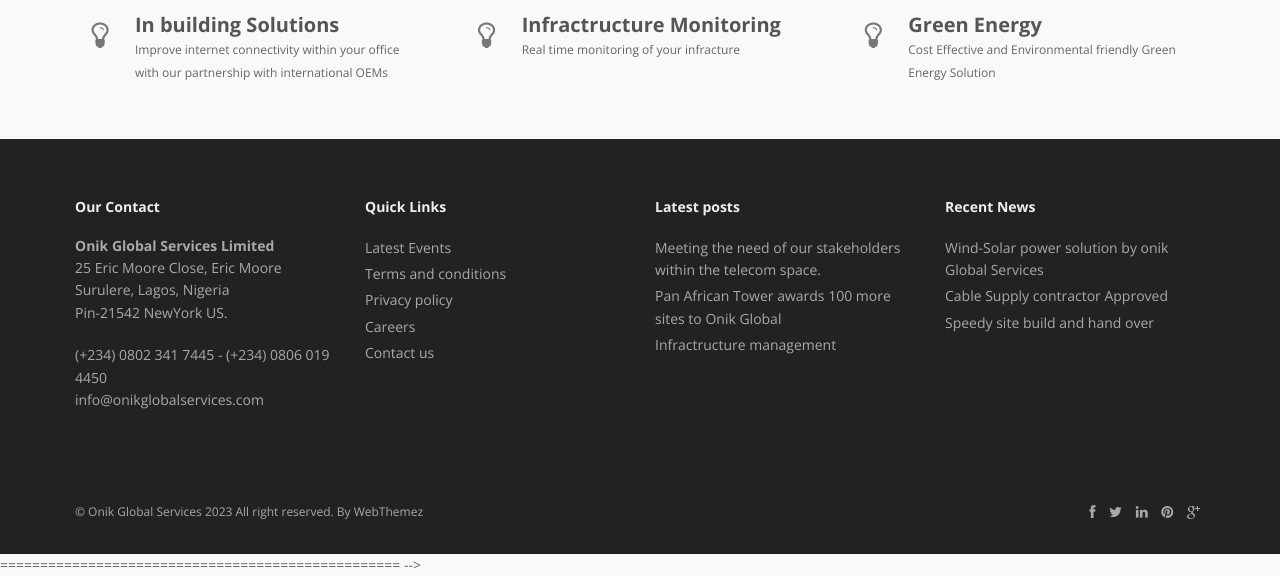
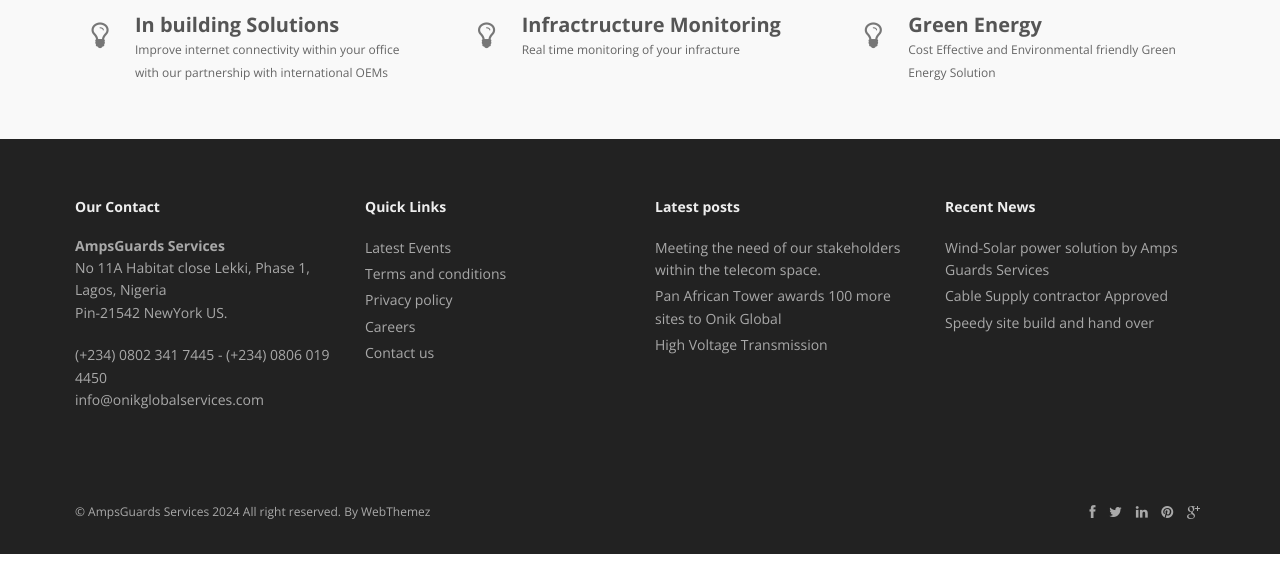
Before and after one commit to oka4dc/AmpsGuardServices, a Flask app: page /services.html in a window 1280 px wide. Shown: the part 1078-1654 px from the top of the page. After the commit the page ends 1632 px from the top, so only its background shows below. Run offline with Flask 3, Linux system fonts and the light colour scheme; some libraries are stand-ins or nearby versions.

Commit message:
Apps guards

```diff
--- a/app/templates/base.html
+++ b/app/templates/base.html
@@ -2,7 +2,7 @@
 <html lang="en">
 <head>
 <meta charset="utf-8">
-<title>Onik Global Services</title>
+<title>Apps Guards Services</title>
 <meta name="viewport" content="width=device-width, initial-scale=1.0" />
 <meta name="description" content="" />
 <meta name="author" content="http://webthemez.com" />
@@ -24,7 +24,6 @@
 	{% block content %}
 
     {% endblock %}
-    ================================================== -->
 <!-- Placed at the end of the document so the pages load faster -->
 
 
--- a/app/templates/services.html
+++ b/app/templates/services.html
@@ -149,8 +149,8 @@
                         <div class="widget">
                             <h5 class="widgetheading">Our Contact</h5>
                             <address>
-                            <strong>Onik Global Services Limited</strong><br>
-                            25 Eric Moore Close, Eric Moore Surulere, Lagos, Nigeria<br>
+                            <strong>AmpsGuards Services</strong><br>
+                            No 11A Habitat close Lekki, Phase 1, Lagos, Nigeria<br>
                              Pin-21542 NewYork US.</address>
                             <p>
                                 <i class="icon-phone"></i> (+234) 0802 341 7445 - (+234) 0806 019 4450 <br>
@@ -176,7 +176,7 @@
                             <ul class="link-list">
                                 <li><a href="#">Meeting the need of our stakeholders within the telecom space.</a></li>
                                 <li><a href="#">Pan African Tower awards 100 more sites to Onik Global</a></li>
-                                <li><a href="#">Infractructure management</a></li>
+                                <li><a href="#">High Voltage Transmission</a></li>
                             </ul>
                         </div>
                     </div>
@@ -184,7 +184,7 @@
                         <div class="widget">
                             <h5 class="widgetheading">Recent News</h5>
                             <ul class="link-list">
-                                <li><a href="#">Wind-Solar power solution by onik Global Services</a></li>
+                                <li><a href="#">Wind-Solar power solution by Amps Guards Services</a></li>
                                 <li><a href="#">Cable Supply contractor Approved</a></li>
                                 <li><a href="#">Speedy site build and hand over</a></li>
                             </ul>
@@ -198,7 +198,7 @@
                         <div class="col-lg-6">
                             <div class="copyright">
                                 <p>
-                                    <span>&copy; Onik Global Services 2023 All right reserved. By </span><a href="http://webthemez.com" target="_blank">WebThemez</a>
+                                    <span>&copy; AmpsGuards Services 2024 All right reserved. By </span><a href="http://webthemez.com" target="_blank">WebThemez</a>
                                 </p>
                             </div>
                         </div>
```
